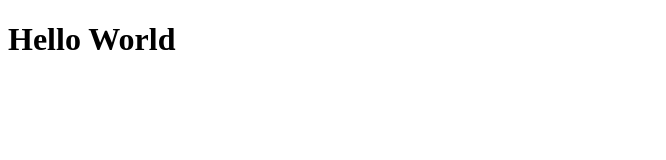
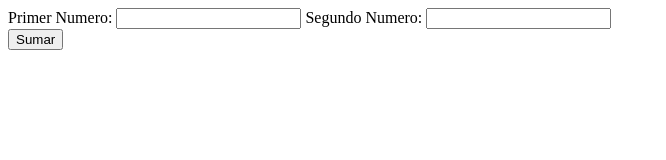
Before and after one commit to afmera/Prueba_01, a plain HTML site: page index.html in a window 1280 px wide. Shown: the whole page, without its empty margins (0-666 px from the left). Drawn offline with Linux system fonts and the light colour scheme.

Commit message:
Segundo pequeño avance.

```diff
--- a/app.js
+++ b/app.js
@@ -1 +1,7 @@
-document.write("<h1>Hello World</h1>");
+//function
+var suma = function (num1, num2) {
+    var numero1 = parseInt( document.getElementById("numero_1").value);
+    var numero2 = parseInt( document.getElementById("numero_2").value);
+    var resultado=numero1+numero2;
+    return resultado;
+}
--- a/index.html
+++ b/index.html
@@ -1,12 +1,34 @@
 <!DOCTYPE html>
 <html lang="en">
+
 <head>
     <meta charset="UTF-8">
     <meta name="viewport" content="width=device-width, initial-scale=1.0">
     <meta http-equiv="X-UA-Compatible" content="ie=edge">
     <title>JavaScript Curso</title>
 </head>
+
 <body>
+    <form action="formCalculadora">
+        <div>
+            <label>Primer Numero:</label>
+            <input type="number" id="numero_1" required>
+            <label>Segundo Numero:</label>
+            <input type="number" id="numero_2" required>
+        </div>
+        <div>
+            <input type="button" value="Sumar" onclick="alert(suma(10,50));">
+        </div>
+    </form>
+    <script>
+        var suma = function (num1, num2) {
+            var numero1 = parseInt(document.getElementById("numero_1").value);
+            var numero2 = parseInt(document.getElementById("numero_2").value);
+            var resultado = numero1 + numero2;
+            return resultado;
+        }
+    </script>
     <script src="app.js"></script>
 </body>
+
 </html>
```
